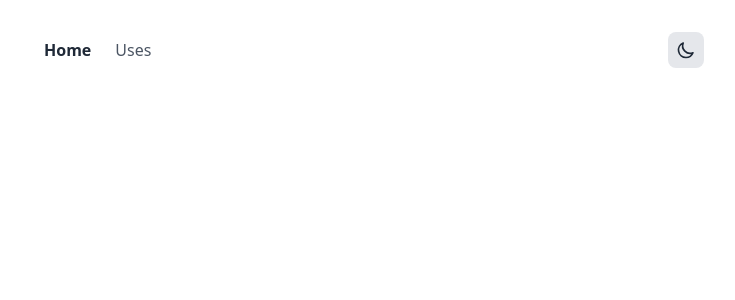
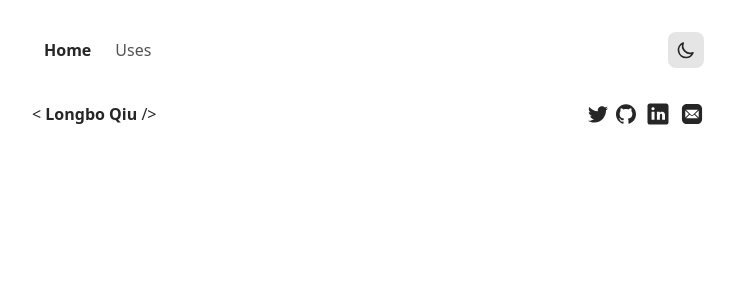
Before and after one commit to obnol/portfolio, a Next.js app: page / in a window 1280 px wide. Shown: the top 300 px of the page, without its empty margins (272-1007 px from the left). Built offline with nearby package versions, Linux system fonts and the light colour scheme.

Commit message:
Added Footer

```diff
--- /dev/null
+++ b/components/Footer.tsx
@@ -0,0 +1,72 @@
+import React from 'react';
+
+const Footer = () => {
+  return (
+    <footer className='flex items-center justify-between max-w-2xl w-full mx-auto mb-8'>
+      <p className='font-sans text-neutral-800 dark:text-neutral-400 font-medium'>
+        {`< `}
+        <span className='font-bold'>Longbo Qiu</span> {` />`}
+      </p>
+      <div className='flex items-center'>
+        <a
+          href='https://twitter.com/obnol1'
+          target='_blank'
+          rel='noopener noreferrer'
+        >
+          <svg
+            fill='currentColor'
+            xmlns='http://www.w3.org/2000/svg'
+            viewBox='0 0 50 50'
+            className='w-5 h-5 mr-2 text-neutral-800 dark:hover:text-neutral-50 dark:text-neutral-400'
+          >
+            <path d='M 50.0625 10.4375 C 48.214844 11.257813 46.234375 11.808594 44.152344 12.058594 C 46.277344 10.785156 47.910156 8.769531 48.675781 6.371094 C 46.691406 7.546875 44.484375 8.402344 42.144531 8.863281 C 40.269531 6.863281 37.597656 5.617188 34.640625 5.617188 C 28.960938 5.617188 24.355469 10.21875 24.355469 15.898438 C 24.355469 16.703125 24.449219 17.488281 24.625 18.242188 C 16.078125 17.8125 8.503906 13.71875 3.429688 7.496094 C 2.542969 9.019531 2.039063 10.785156 2.039063 12.667969 C 2.039063 16.234375 3.851563 19.382813 6.613281 21.230469 C 4.925781 21.175781 3.339844 20.710938 1.953125 19.941406 C 1.953125 19.984375 1.953125 20.027344 1.953125 20.070313 C 1.953125 25.054688 5.5 29.207031 10.199219 30.15625 C 9.339844 30.390625 8.429688 30.515625 7.492188 30.515625 C 6.828125 30.515625 6.183594 30.453125 5.554688 30.328125 C 6.867188 34.410156 10.664063 37.390625 15.160156 37.472656 C 11.644531 40.230469 7.210938 41.871094 2.390625 41.871094 C 1.558594 41.871094 0.742188 41.824219 -0.0585938 41.726563 C 4.488281 44.648438 9.894531 46.347656 15.703125 46.347656 C 34.617188 46.347656 44.960938 30.679688 44.960938 17.09375 C 44.960938 16.648438 44.949219 16.199219 44.933594 15.761719 C 46.941406 14.3125 48.683594 12.5 50.0625 10.4375 Z' />
+          </svg>
+        </a>
+        <a
+          href='https://github.com/obnol'
+          target='_blank'
+          rel='noopener noreferrer'
+        >
+          <svg
+            fill='currentColor'
+            xmlns='http://www.w3.org/2000/svg'
+            viewBox='0 0 24 24'
+            className='w-5 h-5 mr-2 text-neutral-800 dark:hover:text-neutral-50 dark:text-neutral-400'
+          >
+            <path d='M12 .297c-6.63 0-12 5.373-12 12 0 5.303 3.438 9.8 8.205 11.385.6.113.82-.258.82-.577 0-.285-.01-1.04-.015-2.04-3.338.724-4.042-1.61-4.042-1.61C4.422 18.07 3.633 17.7 3.633 17.7c-1.087-.744.084-.729.084-.729 1.205.084 1.838 1.236 1.838 1.236 1.07 1.835 2.809 1.305 3.495.998.108-.776.417-1.305.76-1.605-2.665-.3-5.466-1.332-5.466-5.93 0-1.31.465-2.38 1.235-3.22-.135-.303-.54-1.523.105-3.176 0 0 1.005-.322 3.3 1.23.96-.267 1.98-.399 3-.405 1.02.006 2.04.138 3 .405 2.28-1.552 3.285-1.23 3.285-1.23.645 1.653.24 2.873.12 3.176.765.84 1.23 1.91 1.23 3.22 0 4.61-2.805 5.625-5.475 5.92.42.36.81 1.096.81 2.22 0 1.606-.015 2.896-.015 3.286 0 .315.21.69.825.57C20.565 22.092 24 17.592 24 12.297c0-6.627-5.373-12-12-12'></path>
+          </svg>
+        </a>
+        <a
+          href='https://www.linkedin.com/in/longbo-qiu/'
+          target='_blank'
+          rel='noopener noreferrer'
+        >
+          <svg
+            fill='currentColor'
+            xmlns='http://www.w3.org/2000/svg'
+            viewBox='0 0 24 24'
+            className='w-7 h-7 mr-2 text-neutral-800 dark:hover:text-neutral-50 dark:text-neutral-400'
+          >
+            <path d='M19,3H5C3.895,3,3,3.895,3,5v14c0,1.105,0.895,2,2,2h14c1.105,0,2-0.895,2-2V5C21,3.895,20.105,3,19,3z M9,17H6.477v-7H9 V17z M7.694,8.717c-0.771,0-1.286-0.514-1.286-1.2s0.514-1.2,1.371-1.2c0.771,0,1.286,0.514,1.286,1.2S8.551,8.717,7.694,8.717z M18,17h-2.442v-3.826c0-1.058-0.651-1.302-0.895-1.302s-1.058,0.163-1.058,1.302c0,0.163,0,3.826,0,3.826h-2.523v-7h2.523v0.977 C13.93,10.407,14.581,10,15.802,10C17.023,10,18,10.977,18,13.174V17z' />
+          </svg>
+        </a>
+        <a
+          href='mailto:longboqiu@gmail.com'
+          target='_blank'
+          rel='noopener noreferrer'
+        >
+          <svg
+            fill='currentColor'
+            xmlns='http://www.w3.org/2000/svg'
+            viewBox='0 0 50 50'
+            className='w-6 h-6 text-neutral-800 dark:hover:text-neutral-50 dark:text-neutral-400'
+          >
+            <path d='M 14 4 C 8.4886661 4 4 8.4886661 4 14 L 4 36 C 4 41.511334 8.4886661 46 14 46 L 36 46 C 41.511334 46 46 41.511334 46 36 L 46 14 C 46 8.4886661 41.511334 4 36 4 L 14 4 z M 13 16 L 37 16 C 37.18 16 37.349766 16.020312 37.509766 16.070312 L 27.679688 25.890625 C 26.199688 27.370625 23.790547 27.370625 22.310547 25.890625 L 12.490234 16.070312 C 12.650234 16.020312 12.82 16 13 16 z M 11.070312 17.490234 L 18.589844 25 L 11.070312 32.509766 C 11.020312 32.349766 11 32.18 11 32 L 11 18 C 11 17.82 11.020312 17.650234 11.070312 17.490234 z M 38.929688 17.490234 C 38.979688 17.650234 39 17.82 39 18 L 39 32 C 39 32.18 38.979687 32.349766 38.929688 32.509766 L 31.400391 25 L 38.929688 17.490234 z M 20 26.410156 L 20.890625 27.310547 C 22.020625 28.440547 23.510234 29 24.990234 29 C 26.480234 29 27.959844 28.440547 29.089844 27.310547 L 29.990234 26.410156 L 37.509766 33.929688 C 37.349766 33.979688 37.18 34 37 34 L 13 34 C 12.82 34 12.650234 33.979687 12.490234 33.929688 L 20 26.410156 z' />
+          </svg>
+        </a>
+      </div>
+    </footer>
+  );
+};
+
+export default Footer;
--- a/components/Layout.tsx
+++ b/components/Layout.tsx
@@ -1,8 +1,9 @@
 import Head from 'next/head';
 import { useRouter } from 'next/router';
-import { useState, useEffect } from 'react';
 import Link from 'next/link';
 import { useTheme } from 'next-themes';
+
+import Footer from './Footer';
 
 function NavItem({ href, text }: { href: string; text: string }) {
   const router = useRouter();
@@ -14,10 +15,10 @@ function NavItem({ href, text }: { href: string; text: string }) {
         className={`
           ${
             isActive
-              ? 'font-bold text-gray-800 dark:text-gray-200'
-              : 'font-sans text-gray-600 dark:text-gray-400'
+              ? 'font-bold text-neutral-800 dark:text-neutral-200'
+              : 'font-sans text-neutral-600 dark:text-neutral-400'
           }
-          p-1 px-3 py-2 rounded-lg hover:bg-gray-200 dark:hover:bg-gray-800 transition-all
+          p-1 px-3 py-2 rounded-lg hover:bg-gray-200 dark:hover:bg-neutral-800 transition-all
         `}
       >
         <span>{text}</span>
@@ -30,7 +31,7 @@ const Layout = ({ children }: { children: React.ReactNode }) => {
   const { resolvedTheme, setTheme } = useTheme();
 
   return (
-    <div>
+    <>
       <Head>
         <link rel='icon' href='/favicon.ico' />
         <meta name='description' content='Welcome to my personal portfolio' />
@@ -46,7 +47,7 @@ const Layout = ({ children }: { children: React.ReactNode }) => {
           <button
             aria-label='Toggle Dark Mode'
             type='button'
-            className='w-9 h-9 bg-gray-200 rounded-lg dark:bg-gray-600 flex items-center justify-center  hover:ring-2 ring-gray-300  transition-all'
+            className='w-9 h-9 bg-neutral-200 rounded-lg dark:bg-neutral-600 flex items-center justify-center  hover:ring-2 ring-gray-300  transition-all'
             onClick={() =>
               setTheme(resolvedTheme === 'dark' ? 'light' : 'dark')
             }
@@ -56,7 +57,7 @@ const Layout = ({ children }: { children: React.ReactNode }) => {
               viewBox='0 0 24 24'
               fill='none'
               stroke='currentColor'
-              className='w-5 h-5 text-gray-800 dark:text-gray-200'
+              className='w-5 h-5 text-neutral-800 dark:text-neutral-200'
             >
               {resolvedTheme === 'dark' ? (
                 <path
@@ -77,8 +78,11 @@ const Layout = ({ children }: { children: React.ReactNode }) => {
           </button>
         </nav>
       </div>
-      <main className='flex flex-col justify-center'>{children}</main>
-    </div>
+      <main className='flex flex-col justify-center px-5'>
+        {children}
+        <Footer />
+      </main>
+    </>
   );
 };
 
```
